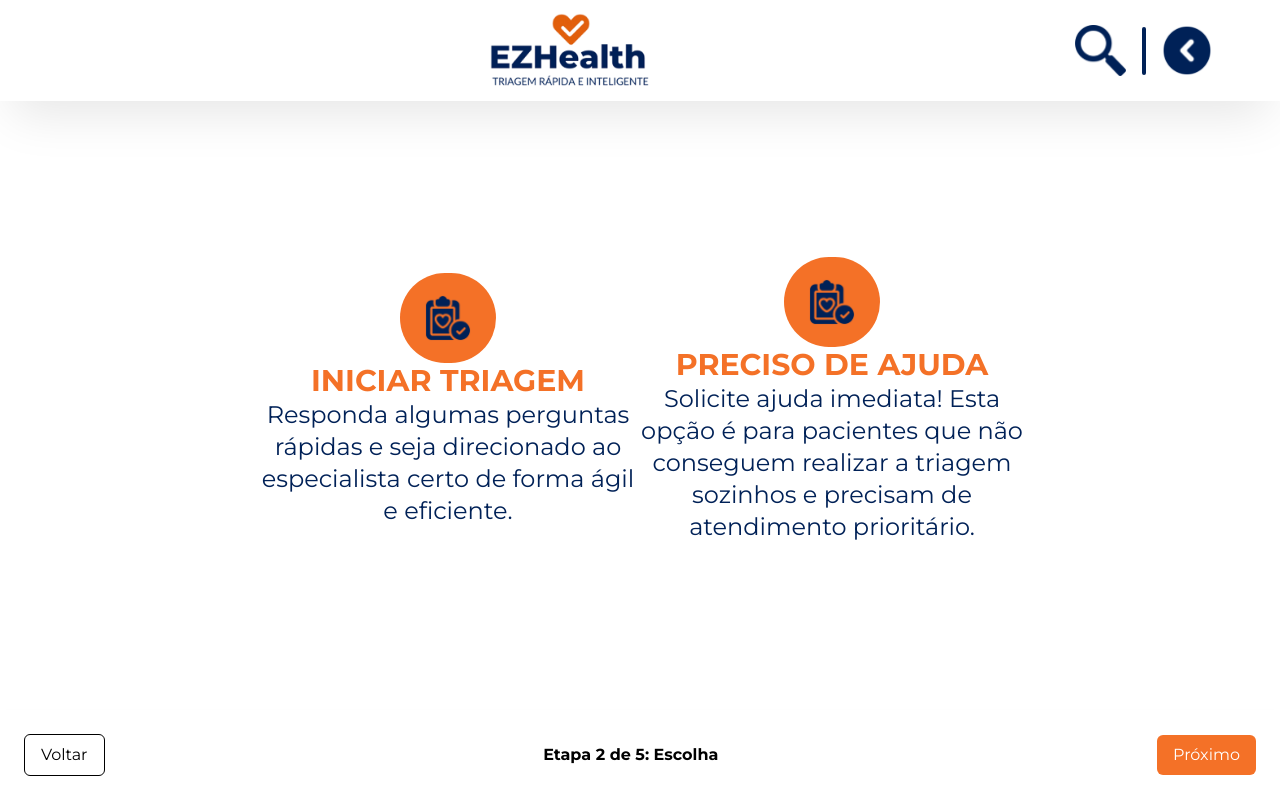
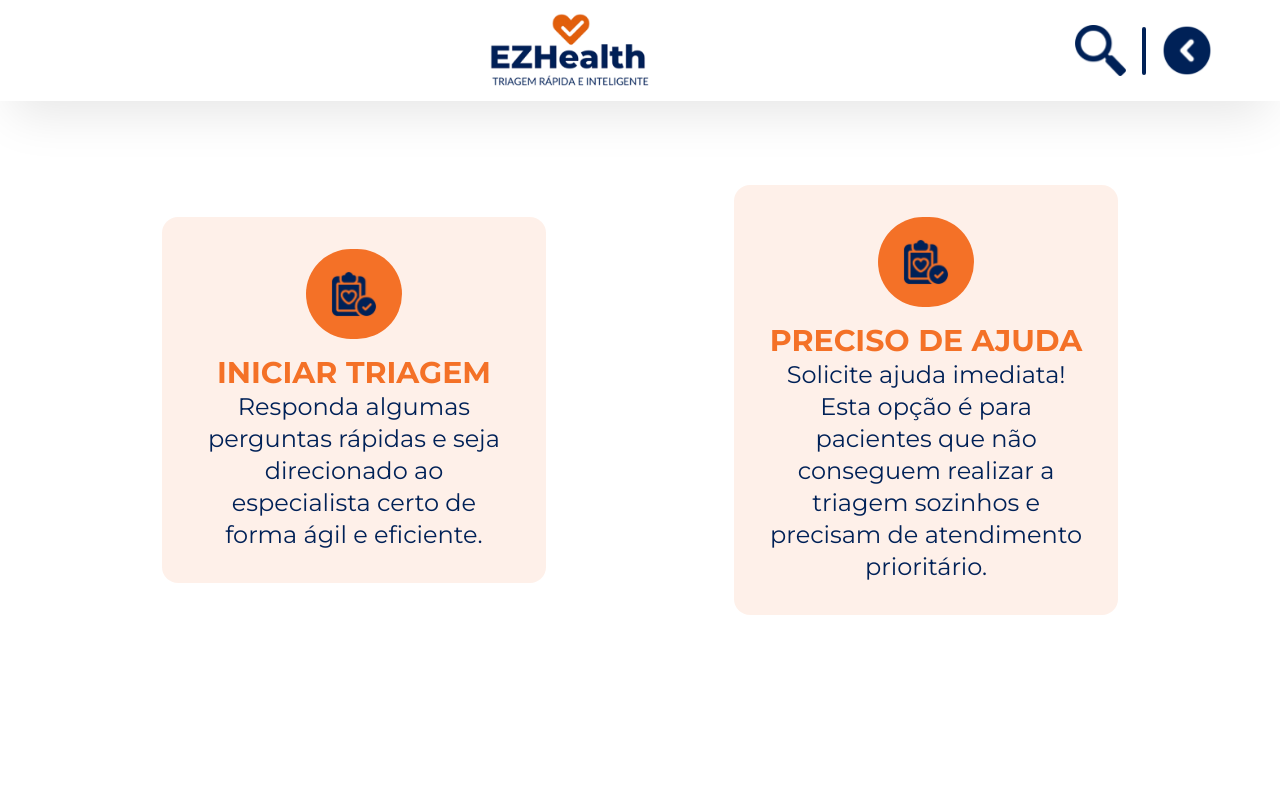
Before and after one commit to LuixzSouza/EZHealth, a Next.js app: page /triagem in a window 1280 px wide. Both pictures are taken after a click on the button "Próximo". Built offline with nearby package versions, Linux system fonts and the light colour scheme.

Commit message:
Section: Triagem_Choose

```diff
--- /dev/null
+++ b/src/components/UrgentConfirmationModal.js
@@ -0,0 +1,24 @@
+export function UrgentConfirmationModal({ onConfirm, onCancel }) {
+  return (
+    <div className="fixed inset-0 bg-black bg-opacity-50 flex items-center justify-center z-50">
+      <div className="bg-white rounded-2xl p-8 max-w-md text-center shadow-lg">
+        <h3 className="text-2xl font-bold mb-4 text-orange">Solicitar Ajuda Imediata?</h3>
+        <p className="mb-6">Você realmente precisa de atendimento prioritário?</p>
+        <div className="flex justify-between">
+          <button
+            onClick={onCancel}
+            className="px-4 py-2 rounded-xl border hover:bg-gray-100"
+          >
+            Cancelar
+          </button>
+          <button
+            onClick={onConfirm}
+            className="px-4 py-2 rounded-xl bg-orange text-white hover:bg-orange-dark"
+          >
+            Sim, preciso!
+          </button>
+        </div>
+      </div>
+    </div>
+  );
+}
--- /dev/null
+++ b/src/components/UrgentReceived.js
@@ -0,0 +1,14 @@
+import { CircleOrangeIcon } from "./CircleOrangeIcon";
+
+// New component: screen shown after urgent is confirmed
+export function UrgentReceived() {
+  return (
+    <section className="min-h-screen flex flex-col items-center justify-center text-center p-6">
+      <CircleOrangeIcon img="/icons/relatorio-de-saude.svg" />
+      <h2 className="text-3xl text-orange font-bold mt-4">Pedido de Ajuda Recebido!</h2>
+      <p className="mt-2 max-w-lg text-blue-600">
+        Recebemos sua solicitação de atendimento prioritário. Um de nossos especialistas entrará em contato com você em breve.
+      </p>
+    </section>
+  );
+}
--- a/src/components/sections/TChooseSect.js
+++ b/src/components/sections/TChooseSect.js
@@ -2,25 +2,38 @@ import { CircleOrangeIcon } from "../CircleOrangeIcon";
 import { ContainerGrid } from "../ContainerGrid";
 import { ParagraphBlue } from "../ParagraphBlue";
 
-export function TChooseSect() {
-    return(
+export function TChooseSect({ onStart, onUrgent }) {
+     return (
         <section>
-            <ContainerGrid className="flex items-center justify-around w-full h-screen" >
-                <div className="flex flex-col items-center justify-center text-center max-w-96" >
-                    <CircleOrangeIcon img={"/icons/relatorio-de-saude.svg"}/>
-                    <div>
-                        <h4 className="text-orange text-3xl font-bold" >INICIAR TRIAGEM</h4>
-                        <ParagraphBlue>Responda algumas perguntas rápidas e seja direcionado ao especialista certo de forma ágil e eficiente.</ParagraphBlue>
+            <ContainerGrid className="flex items-center justify-around w-full h-screen ">
+                <div onClick={onStart} className="flex flex-col items-center justify-center text-center max-w-96 bg-orange/10 rounded-2xl p-8 hover:bg-orange/50 hover:scale-105 cursor-pointer gap-4 transition-all duration-100 ease-in-out ">
+                    <CircleOrangeIcon img="/icons/relatorio-de-saude.svg" />
+                    <div >
+                        <h4
+                        className="text-orange text-3xl font-bold cursor-pointer"
+                        >
+                        INICIAR TRIAGEM
+                        </h4>
+                        <ParagraphBlue>
+                        Responda algumas perguntas rápidas e seja direcionado ao especialista certo de forma ágil e eficiente.
+                        </ParagraphBlue>
                     </div>
                 </div>
-                <div className="flex flex-col items-center justify-center text-center max-w-96" >
-                    <CircleOrangeIcon img={"/icons/relatorio-de-saude.svg"}/>
-                    <div>
-                        <h4 className="text-orange text-3xl font-bold" >PRECISO DE AJUDA</h4>
-                        <ParagraphBlue>Solicite ajuda imediata! Esta opção é para pacientes que não conseguem realizar a triagem sozinhos e precisam de atendimento prioritário.</ParagraphBlue>
+
+                <div onClick={onUrgent} className="flex flex-col items-center justify-center text-center max-w-96 bg-orange/10 rounded-2xl p-8 hover:bg-orange/50 hover:scale-105 cursor-pointer gap-4 transition-all duration-100 ease-in-out">
+                    <CircleOrangeIcon img="/icons/relatorio-de-saude.svg" />
+                    <div >
+                        <h4
+                        className="text-orange text-3xl font-bold cursor-pointer"
+                        >
+                        PRECISO DE AJUDA
+                        </h4>
+                        <ParagraphBlue>
+                        Solicite ajuda imediata! Esta opção é para pacientes que não conseguem realizar a triagem sozinhos e precisam de atendimento prioritário.
+                        </ParagraphBlue>
                     </div>
                 </div>
             </ContainerGrid>
         </section>
-    )
+    );
 }
--- a/src/components/sections/TFormulario.js
+++ b/src/components/sections/TFormulario.js
@@ -1,23 +1,25 @@
-'use client';
-
+'use client'
 import { useState } from 'react';
 import { Header } from '@/components/Header';
-import { TCheckInSecti } from "@/components/sections/TCheckInSecti";
-import { TChooseSect } from "@/components/sections/TChooseSect";
-import { TConfirmed } from "@/components/sections/TConfirmed";
-import { TriagemHomeSect } from "@/components/sections/TriagemHomeSect";
-import { TSymptomsForm } from "@/components/sections/TSymptomsForm";
+import { TCheckInSecti } from '@/components/sections/TCheckInSecti';
+import { TConfirmed } from '@/components/sections/TConfirmed';
+import { TriagemHomeSect } from '@/components/sections/TriagemHomeSect';
+import { TSymptomsForm } from '@/components/sections/TSymptomsForm';
+import { TChooseSect } from '@/components/sections/TChooseSect';
+import { UrgentConfirmationModal } from '@/components/UrgentConfirmationModal';
+import { UrgentReceived } from '@/components/UrgentReceived';
 
 export default function TFormulario() {
   const steps = [
     { title: 'Boas-vindas', component: <TriagemHomeSect /> },
-    { title: 'Escolha', component: <TChooseSect /> },
     { title: 'Check-in', component: <TCheckInSecti /> },
     { title: 'Formulario', component: <TSymptomsForm /> },
     { title: 'Confirmação', component: <TConfirmed /> },
   ];
 
   const [currentStep, setCurrentStep] = useState(0);
+  const [showUrgentModal, setShowUrgentModal] = useState(false);
+  const [urgentDone, setUrgentDone] = useState(false);
 
   const nextStep = () => {
     if (currentStep < steps.length - 1) {
@@ -33,15 +35,35 @@ export default function TFormulario() {
     }
   };
 
+  const handleStart = () => nextStep();
+  const handleUrgent = () => setShowUrgentModal(true);
+  const handleUrgentConfirm = () => {
+    setShowUrgentModal(false);
+    setUrgentDone(true);
+  };
+  const handleUrgentCancel = () => setShowUrgentModal(false);
+
+  // If urgent path completed, show final urgent screen
+  if (urgentDone) {
+    return <UrgentReceived />;
+  }
+
   return (
-    <div className="flex items-center justify-center flex-col min-h-screen">
+    <div className="flex items-center justify-center flex-col min-h-screen relative">
       <Header />
-      <div className="flex-grow">
+      <div className="flex-grow w-full">
+        {currentStep === 1 ? (
+          // Insert choose section at logical position
+          <TChooseSect onStart={handleStart} onUrgent={handleUrgent} />
+        ) : (
           <div className="min-h-screen">
             {steps[currentStep].component}
           </div>
+        )}
       </div>
 
+      {/* Navigation controls only if not in urgent modal */}
+      {!showUrgentModal && !urgentDone && currentStep !== 1 && (
         <div className="fixed bottom-0 w-full flex justify-between items-center p-6 bg-transparent shadow-md z-20">
           <button
             onClick={prevStep}
@@ -52,16 +74,25 @@ export default function TFormulario() {
           </button>
 
           <span className="text-gray-700 font-bold">
-          Etapa {currentStep + 1} de {steps.length}: {steps[currentStep].title}
+            Etapa {currentStep + 1} de {steps.length + 1}: {currentStep === 1 ? 'Escolha' : steps[currentStep].title}
           </span>
 
           <button
             onClick={nextStep}
             className="px-4 py-2 rounded-md bg-orange text-white hover:bg-orange-dark"
           >
-          {currentStep === steps.length - 1 ? 'Concluir' : 'Próximo'}
+            {currentStep === steps.length - 1 ? 'Aguarde...' : 'Próximo'}
           </button>
         </div>
+      )}
+
+      {/* Urgent confirmation modal */}
+      {showUrgentModal && (
+        <UrgentConfirmationModal
+          onConfirm={handleUrgentConfirm}
+          onCancel={handleUrgentCancel}
+        />
+      )}
     </div>
   );
 }
```
Lines whose indentation alone changed are shown as unchanged.
